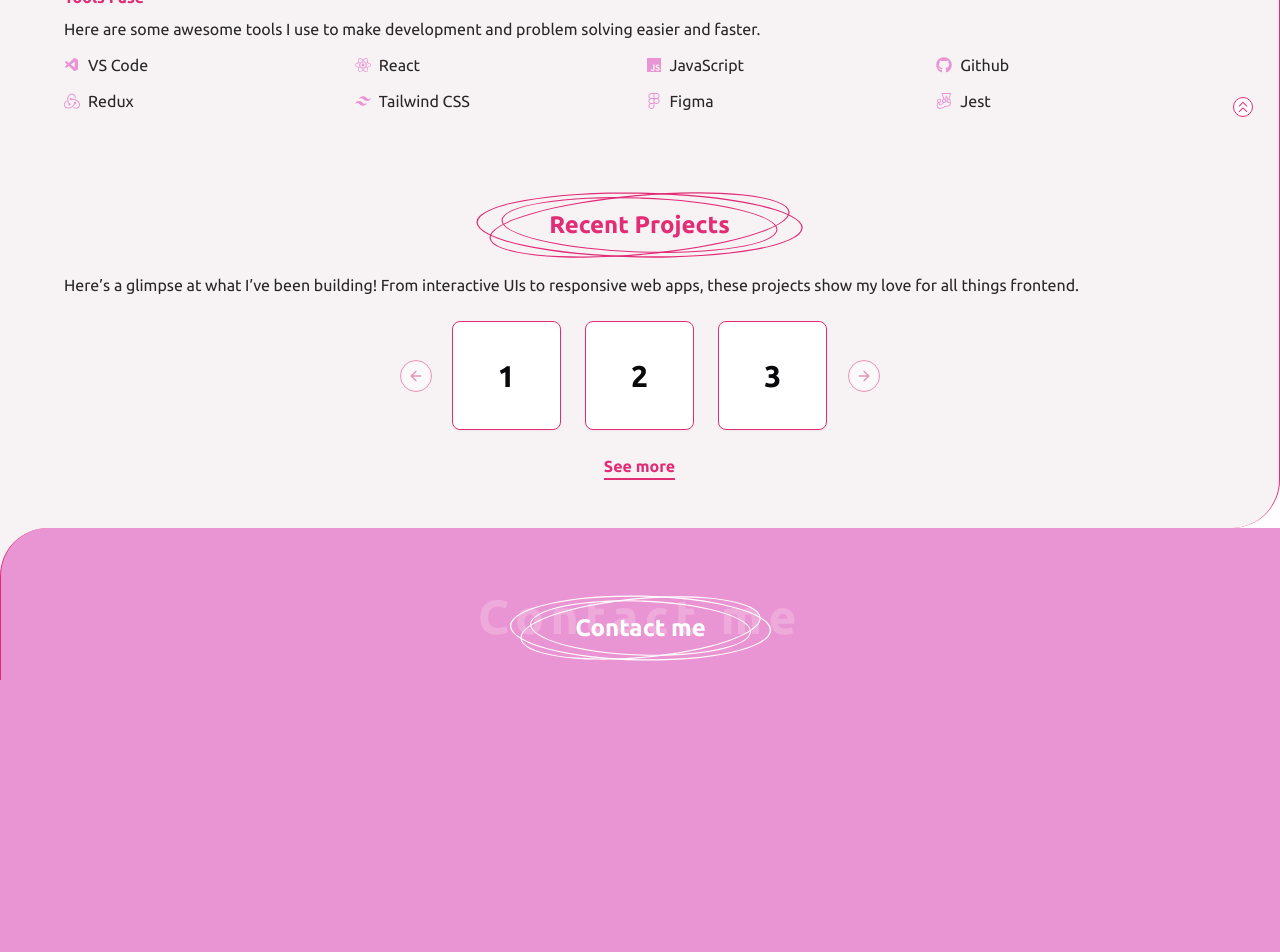
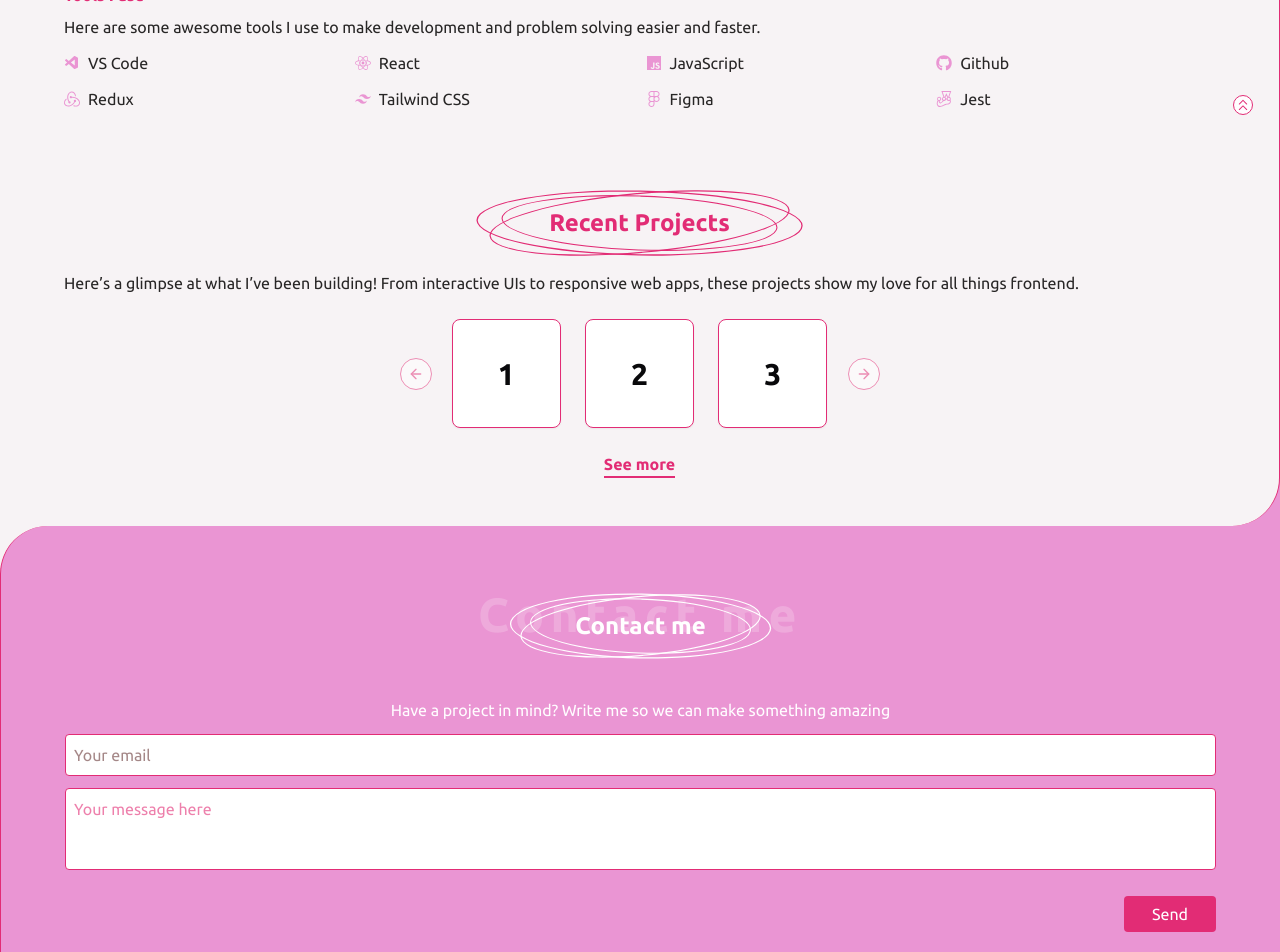
Before and after one commit to teju-doyin/portfolio, a React (Vite) app: page / in a window 1280 px wide. Shown: the part 676-1628 px from the top of the page. Before the commit the page ends 1376 px from the top, so only its background shows below. Built offline with nearby package versions, Linux system fonts and the light colour scheme.

Commit message:
contact form test 1

```diff
--- a/src/App.jsx
+++ b/src/App.jsx
@@ -24,7 +24,7 @@ function App() {
         </div> */}
       </div >
     </div>
-    <div className="bg-white">
+    <div className="bg-white curved-section">
       <div className=" relative pb-12 rounded-tr-[3rem] rounded-br-[3rem]  border-r-[1px]  border-r-pink bg-offWhite">
         <AboutMe/>
         <div className='w-[98%] relative bottom-20'>
@@ -35,7 +35,7 @@ function App() {
       </div>
     </div>
     <div className="bg-offWhite">
-      <div className="rounded-tl-[3rem] bg-lavender  border-l-[1px]   border-l-pink">
+      <div className="rounded-tl-[3rem] bg-lavender   border-l-[1px]   border-l-pink">
           <Contact/>
       </div>
     </div>
--- a/src/components/AboutMe.jsx
+++ b/src/components/AboutMe.jsx
@@ -10,7 +10,7 @@ const AboutMe = () => {
         <div className="flex flex-col justify-center items-center gap-5">
             <div className=" z-10  "><img src={profile} alt="Profile" width={120} className='rounded-full ' /></div>
             <div className="">
-                <div className="relative oval-container font-semibold text-pink border border-pink">
+                <div className="relative oval-container font-semibold ">
                   About me
                   <span className="third-oval"></span>
                 </div>
--- a/src/components/Contact.jsx
+++ b/src/components/Contact.jsx
@@ -2,7 +2,7 @@ import React from 'react'
 
 const Contact = () => {
   return (
-    <section>
+    <section className='w-[90%] mx-auto pb-5 '>
         <div className='text-5xl font-bold opacity-20 text-white relative top-16 text-center tracking-[.4rem]'>Contact me</div>
         <div className="flex justify-center mb-5 z-10">
             <div className="relative oval-container-white my-6 font-semibold text-white">
@@ -10,6 +10,13 @@ const Contact = () => {
                 <span className="third-oval"></span>
             </div>
         </div>
+        <p className='text-white text-center mb-3'>Have a project in mind? Write me so we can make something amazing</p>
+        <form action="">
+            <input type="email" placeholder='Your email' className='w-full placeholder:text-brown placeholder:opacity-60  mb-3 border border-pink text-brown outline-none rounded-sm p-2'/>
+            <textarea placeholder='Your message here' className='w-full outline-none placeholder:text-pink placeholder:opacity-60  text-pink border border-pink resize-none rounded-sm pt-2 pl-2' rows={3} cols={10}  name="" id="">
+            </textarea>
+            <button className='ml-auto mt-5 block bg-pink text-white py-1.5 px-7 rounded-sm'>Send</button>
+        </form>
     </section>
   )
 }
--- a/src/index.css
+++ b/src/index.css
@@ -4,8 +4,13 @@
 @tailwind utilities;
 body{
     font-family: "Ubuntu", sans-serif;
-    background-color: #ea95d3;
+    /* background-color: #ea95d3; */
 }
+.curved-section {
+  background: linear-gradient(to right, white 50%, #ea95d3 50%); /* Replace #e3a1d6 with your lavender color */
+  border-radius: 0 50px 0 0; /* Adjust radius to match your design */
+}
+
 .oval-container {
     display: inline-block;
     padding: 10px 20px;
```
